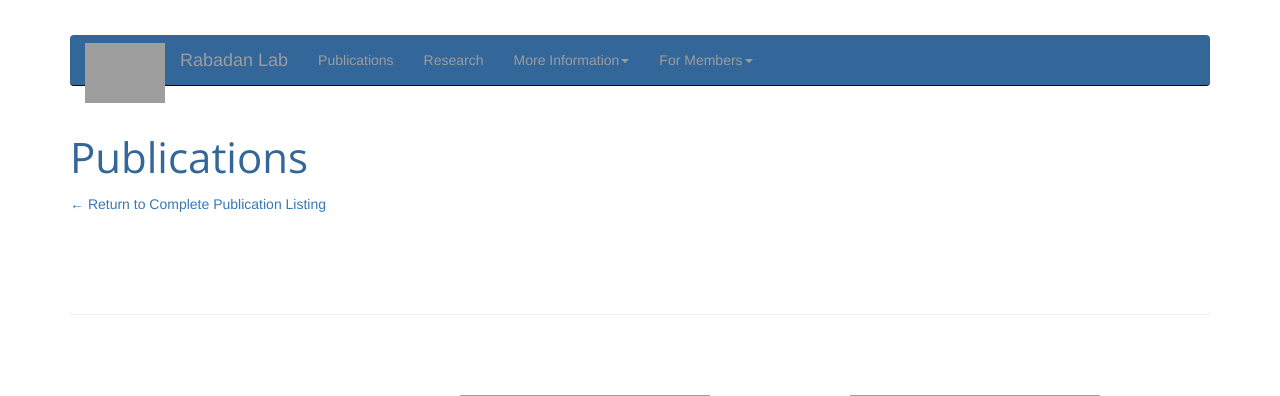
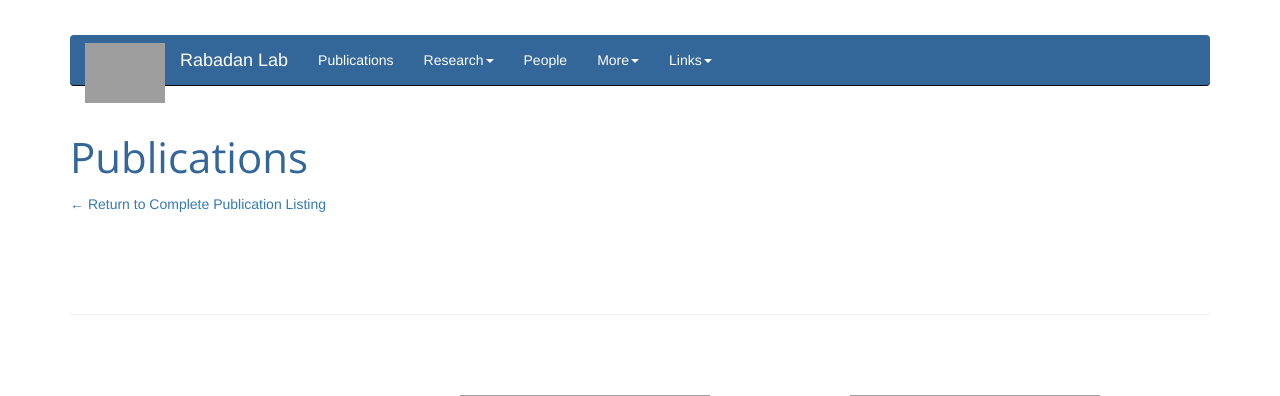
Before and after one commit to gitliver/labsite, a Python web app: template templates/publications_by_year.html in a window 1280 px wide. Shown: the top 396 px of the page. Run offline with Jinja, Linux system fonts and the light colour scheme; the template is opened without the code that fills it, so the values that code supplies are empty; some libraries are stand-ins or nearby versions; some web fonts are replaced; grey boxes are pictures that could not be loaded.

Commit message:
minor changes here and there

```diff
--- a/static/css/custom.css
+++ b/static/css/custom.css
@@ -226,3 +226,19 @@
 	display: inline;
 	float: right;
 }
+
+/* software */
+
+.image-float-left
+{
+	margin: 2px 10px 0px 2px;
+	display: inline;
+	float: left;
+}
+
+.image-float-right
+{
+	margin: 5px;
+	display: inline;
+	float: right;
+}
--- a/templates/contact.html
+++ b/templates/contact.html
@@ -1,12 +1,12 @@
 {% extends "layout.html" %}
 
-{% block title %}Contact{% endblock %}
+{% block title %}Map{% endblock %}
 
 <!-- Header -->
 {% block header2 %}
 
 <br><br><br><br>
-<div class="ocustom-bigheader">Contact</div>
+<div class="ocustom-bigheader">Map</div>
 <br>
 
 {% endblock %}
--- a/templates/courses.html
+++ b/templates/courses.html
@@ -13,6 +13,8 @@
 
 <!-- Content -->
 {% block content %}
+
+<div style="color: black;">
 
 <p><strong>Title:</strong></p>
 
@@ -172,4 +174,6 @@ History:
 </p>
 10) Epidemiological models. Bernuilli. Verhults SI.
 
+</div>
+
 {% endblock %}
--- a/templates/home.html
+++ b/templates/home.html
@@ -81,7 +81,10 @@
 
   <div class="col-lg-4">
     <a class="hvr-float-shadow" href="/research">
+    <!--
     <img class="img-circle hasTooltip" src="static/img/frontpage/research.cnv.400.400.png" alt="image" width="200" height="200">
+    -->
+    <img class="img-circle hasTooltip" src="static/img/frontpage/alcl.circos.300.jpg" alt="image" width="240" height="240">
     <div class="hidden">
       <h5>An overview of research in the Rabadan Lab</h5>
     </div>
--- a/templates/layout.html
+++ b/templates/layout.html
@@ -45,7 +45,7 @@
     <!-- NAVBAR
     ================================================== -->
 
-    <div class="navbar-wrapper">
+    <div class="navbar-wrapper" style="min-width: 500px;">
       <div class="container">
 
         <nav class="navbar navbar-inverse navbar-static-top ocustom-navy" style="margin-top:15px;">
@@ -59,29 +59,35 @@
               </button>
 	      <!--
 	      <a class="navbar-brand"><img style="max-width:80px;" src="/static/img/decals/lion.80.80.png"></a>
+	      <a class="navbar-brand"><img style="max-width:80px; margin-top: -7px;" src="/static/img/decals/lion.80.80.png"></a>
 	      -->
-	      <a class="navbar-brand"><img style="max-width:80px; margin-top: -7px;" src="/static/img/decals/lion.80.80.png"></a>
-	      <a class="navbar-brand" href="/">Rabadan Lab</a>
+	      <a class="navbar-brand"><img style="max-width:80px; margin-top: -7px;" src="/static/img/decals/antonyfluvirus90.png"></a>
+	      <a class="navbar-brand" href="/" style="color: white;">Rabadan Lab</a>
             </div>
             <div id="navbar" class="navbar-collapse collapse">
               <ul class="nav navbar-nav">
-                <li><a href="/publications">Publications</a></li>
-                <li><a href="/research">Research</a></li>
+                <li><a href="/publications" style="color: white;">Publications</a></li>
                 <li class="dropdown">
-                  <a href="#" class="dropdown-toggle" data-toggle="dropdown" role="button" aria-expanded="false">More Information<span class="caret"></span></a>
+                  <a href="#" class="dropdown-toggle" data-toggle="dropdown" role="button" aria-expanded="false" style="color: white;">Research<span class="caret"></span></a>
                   <ul class="dropdown-menu" role="menu">
-                    <li><a href="/people">People</a></li>
+                    <li><a href="/research">Highlights</a></li>
+                    <li><a href="/researchstatement">Statement</a></li>
+                  </ul>
+                </li>
+                <li><a href="/people" style="color: white;">People</a></li>
+                <li class="dropdown">
+                  <a href="#" class="dropdown-toggle" data-toggle="dropdown" role="button" aria-expanded="false" style="color: white;">More<span class="caret"></span></a>
+                  <ul class="dropdown-menu" role="menu">
                     <li><a href="/press">Press</a></li>
                     <li><a href="/software">Software</a></li>
                     <li><a href="https://github.com/RabadanLab">Github</a></li>
                     <li><a href="/courses">Courses</a></li>
-                    <li><a href="/researchstatement">Research Statement</a></li>
                     <li><a href="/people/alum">Alumni</a></li>
-                    <li><a href="/contact">Contact</a></li>
+                    <li><a href="/contact">Map</a></li>
                   </ul>
                 </li>
                 <li class="dropdown">
-                  <a href="#" class="dropdown-toggle" data-toggle="dropdown" role="button" aria-expanded="false">For Members<span class="caret"></span></a>
+		<a href="#" class="dropdown-toggle" data-toggle="dropdown" role="button" aria-expanded="false" style="color: white;">Links<span class="caret"></span></a>
                   <ul class="dropdown-menu" role="menu">
 		    <li><a href="http://wiki.c2b2.columbia.edu/systems/index.php/FAQ">C2B2 Wiki</a></li>
 		    <li><a href="https://groups.google.com/forum/#!forum/rabadanlab">Google Group</a></li>
--- a/templates/people.html
+++ b/templates/people.html
@@ -27,7 +27,9 @@
       <div class="col-md-10">
 
         <div class="ocustom-membertitle">{{ entry.name }}</div>
-        <img class="memberimage" src="/static/img/people/{{ entry.imagefile }}" alt="image" width="116">
+        {% if entry.imagefile != "-" %}
+          <img class="memberimage" src="/static/img/people/{{ entry.imagefile }}" alt="image" width="116">
+        {% endif %}
 
 	<div class="ocustom-memberbio">{{ entry.bio|safe }}</div>
 
@@ -36,7 +38,7 @@
 
           {% if entry.email != "-" %}
 	    <!--
-            <a style="color:black;" href="mailto:{{ entry.email }}?Subject=Email%20via%20Lab%20Webpage">{{ entry.email }}</a>
+            <a style="color:black;" href="mailto:{{ entry.email }}?subject=email%20via%20lab%20webpage">{{ entry.email }}</a>
 	    -->
 	    <!-- people didn't want their emails on the web, so remove -->
             {{ entry.email }}
--- a/templates/publications_by_year.html
+++ b/templates/publications_by_year.html
@@ -18,14 +18,12 @@
 
 {% for entry in mydata %}
 
-  <!-- if publication highlighted, render in grey -->
-  {% if entry.highlight == 1 %}
-  <div class="ocustom-grey">
-  {% else %}
   <div class="non-highlighted-pub">
-  {% endif %}
 
   <div class="ocustom-pubtitle">
+  {% if entry.highlight == 1 %}
+    <span style="color: #336699;" class="glyphicon glyphicon-star" aria-hidden="true"></span>
+  {% endif %}
   {{ entry.title|safe }}
   </div>
 
@@ -59,7 +57,7 @@
     <br>
   {% endif %}
 
-  <!-- close publication highlighted tag -->
+  <!-- close publication div tag -->
   </div>
 
   <br>
--- a/templates/researchstatement.html
+++ b/templates/researchstatement.html
@@ -61,7 +61,7 @@ In particular, we develop mathematical, statistical and computational approaches
 <br>
 
 <p>
-For more detail, please check <a href="/publications">the latest publications from our group</a>.
+For more details, please check <a href="/publications">the latest publications from our group</a>.
 </p>
 
 <br>
--- a/templates/software.html
+++ b/templates/software.html
@@ -13,6 +13,8 @@
 
 <!-- Content -->
 {% block content %}
+
+<img class="image-float-right" src="/static/img/frontpage/drawing_virions_440.png" alt="image" width="200">
 
 <p class="lead">
   <a href="https://github.com/RabadanLab/Pandora"><b>Pandora</b></a> is a tool for the identification and discovery of tumor-associated microbes via RNAseq.
```
